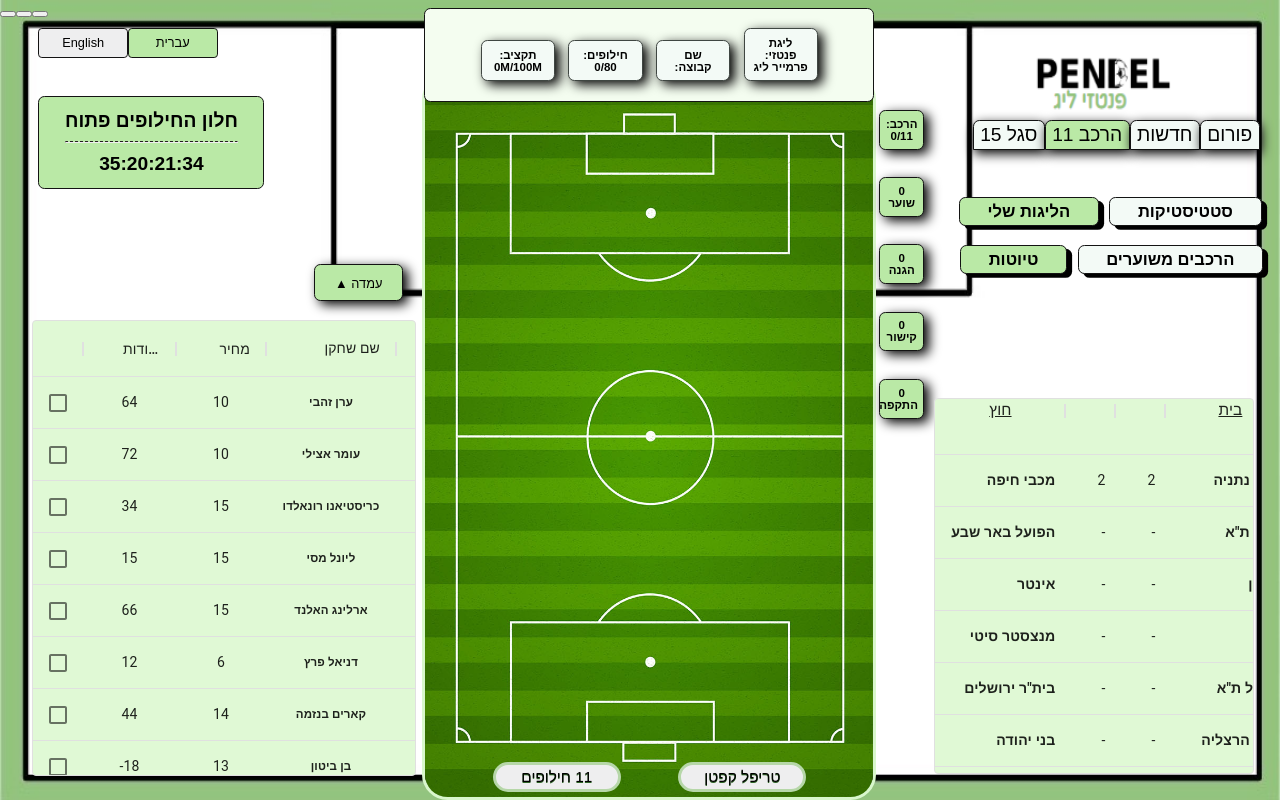
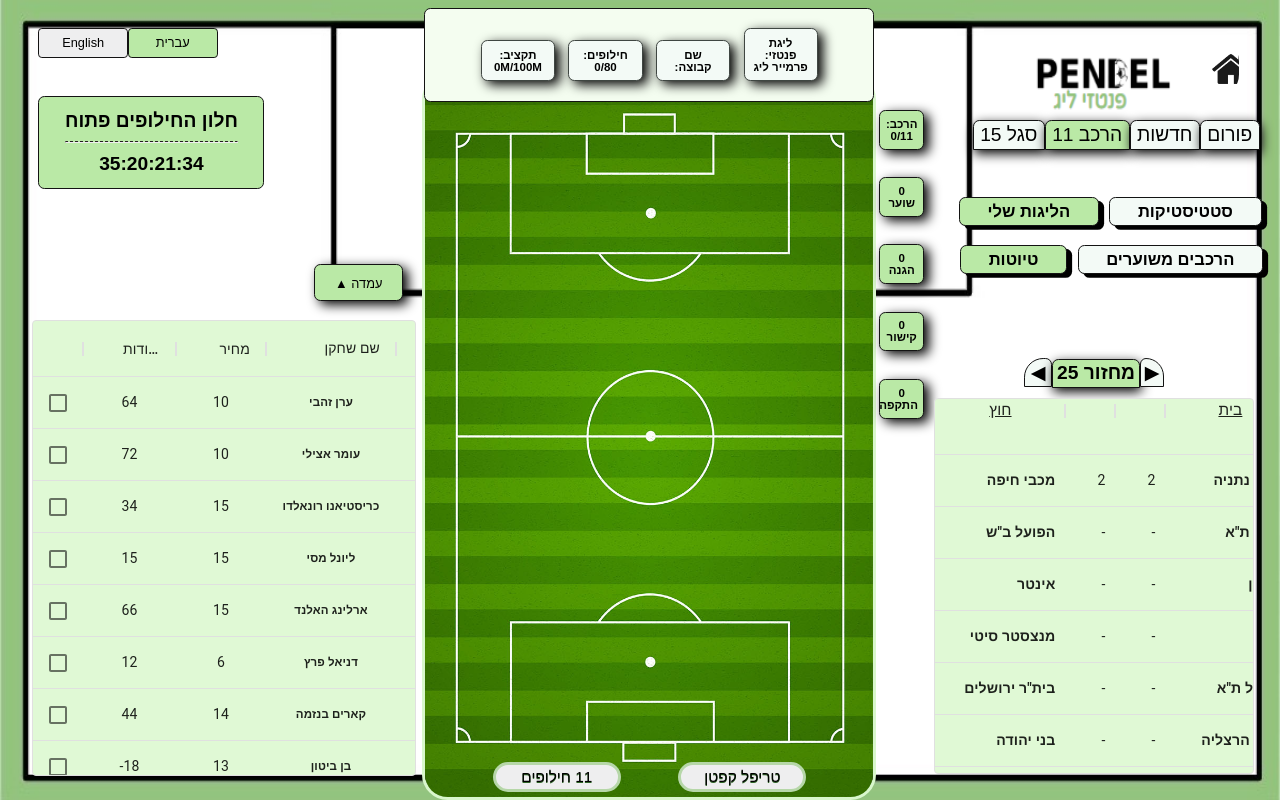
Before and after one commit to stavshay96/my-app, a React (Create React App) app: page /Fantasy in a window 1280 px wide. Built offline with nearby package versions, Linux system fonts and the light colour scheme.

Commit message:
gameweek and backHome BUTTONS

```diff
--- a/src/components/Fantasy/Fantasy.jsx
+++ b/src/components/Fantasy/Fantasy.jsx
@@ -12,6 +12,8 @@ import Field from "./Field";
 import SpecialChips from "./SpecialChips";
 import InfoAndFantasyOptions from "./InfoAndFantasyOptions";
 import MatchesList from "./MatchesList";
+import BackToHomePage from "../General/BackToHomePage";
+import HomePageImage from "../../images/HomePageImage.png"
 
 
 const Fantasy = (props) => {
@@ -28,6 +30,9 @@ const Fantasy = (props) => {
         <SpecialChips/>
         <InfoAndFantasyOptions/>
         <MatchesList/>
+        <BackToHomePage style={{position:'fixed', top:'4.5%', right:'3%', width:'4.5%',
+          backgroundSize: "cover",
+        backgroundPosition: '0vw 0.1vw', }}/>
         <img className= "fantasy-logo" src={require('../../images/FantasyLogo.png')}/>
 
     </div>
--- a/src/components/Fantasy/MatchesList.css
+++ b/src/components/Fantasy/MatchesList.css
@@ -11,3 +11,56 @@
     padding: 1% 2%;
     /*text-decoration: none;*/
 }
+
+.btnLeftArrow {
+    text-align: center;
+    background-color: #f3faf6;
+    border-radius: 1.5vw 0.5vw 0 0;
+    border: 0.15vw solid #131313;
+    display: inline-block;
+    cursor: pointer;
+    color: #000000;
+    font-family: sans-serif;
+    font-size: 1.5vw;
+    padding: 1% 3%;
+    /*  box-shadow: 0.1vw 0.3vw 0.9vw rgb(0, 0, 0);*/
+    /*text-decoration: none;*/
+}
+
+.btnLeftArrow:hover {
+    background-color: #b6d7a8;
+}
+
+.btnGameweek {
+    text-align: center;
+    background-color: #bae9a6;
+    border-radius: 0.5vw 0.5vw 0 0;
+    border: 0.15vw solid #131313;
+    display: inline-block;
+    color: #000000;
+    font-family: 'Alef', sans-serif;
+    font-size: 1.5vw;
+    font-weight: bold;
+    padding: 1.2% 2%;
+    box-shadow: 0.1vw 0.3vw 0.9vw rgb(0, 0, 0);
+    /*text-decoration: none;*/
+    /*width: 7%;*/
+}
+
+.btnRightArrow {
+    text-align: center;
+    background-color: #f3faf6;
+    border-radius: 0.5vw 1.5vw 0 0;
+    border: 0.15vw solid #131313;
+    cursor: pointer;
+    color: #000000;
+    font-family: sans-serif;
+    font-size: 1.5vw;
+    padding: 1% 2%;
+    /* box-shadow: 0.1vw 0.3vw 0.9vw rgb(0, 0, 0);*/
+    /*text-decoration: none;*/
+}
+
+.btnRightArrow:hover {
+    background-color: #b6d7a8;
+}
--- a/src/components/Fantasy/MatchesList.jsx
+++ b/src/components/Fantasy/MatchesList.jsx
@@ -1,4 +1,4 @@
-import React from "react";
+import {React , useState} from "react";
 import { DataGrid,  GridToolbar } from "@material-ui/data-grid";
 import Button from 'react-bootstrap/Button';
 import ButtonGroup from 'react-bootstrap/ButtonGroup';
@@ -15,7 +15,7 @@ const cols = [
 
 const rows =[
     {id:1, HomeTeam: 'מכבי נתניה' , ScoreHomeTeam:'2', ScoreAwayTeam: '2', AwayTeam: 'מכבי חיפה'},
-    {id:2, HomeTeam: 'מכבי ת"א' , ScoreHomeTeam:'-', ScoreAwayTeam: '-', AwayTeam: 'הפועל באר שבע'},
+    {id:2, HomeTeam: 'מכבי ת"א' , ScoreHomeTeam:'-', ScoreAwayTeam: '-', AwayTeam: 'הפועל ב"ש'},
     {id:3, HomeTeam: 'מילאן' , ScoreHomeTeam:'-', ScoreAwayTeam: '-', AwayTeam: 'אינטר'},
     {id:4, HomeTeam: 'פסז' , ScoreHomeTeam:'-', ScoreAwayTeam: '-', AwayTeam: 'מנצסטר סיטי'},
     {id:5, HomeTeam: ' הפועל ת"א' , ScoreHomeTeam:'-', ScoreAwayTeam: '-', AwayTeam: 'בית"ר ירושלים'},
@@ -41,14 +41,18 @@ function wrapCellTeamNameText(params) {
   }
 
 
+
 function MatchesList()
 {
+    const [gameweekNumber,SetGameweekNumber] = useState(25);
+    const gameweek = "מחזור";
+
     return(
         <div>
-            <ButtonGroup>
-                <Button></Button>
-                <Button></Button>
-                <Button></Button>
+            <ButtonGroup style={{position:'fixed', top:'44.8%', right:'5%', unicodeBidi:'plaintext', width:'15%' }}>
+                <Button className= "btnLeftArrow"> <span>&#9664;</span></Button>
+                <Button className= "btnGameweek"> {gameweek} {gameweekNumber} </Button>
+                <Button className= "btnRightArrow"><span>&#9654;</span></Button>
             </ButtonGroup>
 
 
--- a/src/components/Fantasy/PlayersList.jsx
+++ b/src/components/Fantasy/PlayersList.jsx
@@ -10,11 +10,11 @@ import { makeStyles } from "@material-ui/core/styles";
 import "./PlayersList.css";
 
 const columns = [
-  { field: "points", headerName: "נקודות", headerAlign: 'right', type: "number", width: 93, filterable: false, align: 'center' },
+  { field: "points", headerName: "נקודות", headerAlign: 'right', type: "number", width: 93, filterable: true, align: 'center' },
   { field: "price", headerName: "מחיר", headerAlign: 'right', type: "number", width: 90, filterable: true, align: 'center' },
-  { field: "playerName", headerName: "שם שחקן", headerAlign: 'right', width: 130, filterable: false,
+  { field: "playerName", headerName: "שם שחקן", headerAlign: 'right', width: 130, filterable: true,
   align: 'center',   renderCell: wrapCellPlayerNameText , renderHeader: wrapHeaderText },
-  {field: "position", headerName: " ", headerAlign: 'center', width: 70, filterable: false, align: 'center', renderCell: wrapCellPositionColor,
+  {field: "position", headerName: " ", headerAlign: 'center', width: 70, filterable: true, align: 'center', renderCell: wrapCellPositionColor,
  },
 ];
 
@@ -111,15 +111,29 @@ function PlayersList() {
 
       <DataGrid className={classes.root} style={{position:'fixed', top:'40%', right:'67.5%',
         width:'30%', height: '57%', backgroundColor: '#e0f9d5',     }}
-        filterModel={filterModel}
-        onFilterModelChange={handleFilterChange}
+       // filterModel={filterModel}
+       // onFilterModelChange={handleFilterChange}
         rows={rows}
         columns={columns}
         disableColumnMenu
         checkboxSelection
         hideFooter
+        filterMode="header"
         onSelectionModelChange={handleSelectionModelChange}
         selectionModel={selectionModel}
+       /* initialState={{
+          filter: {
+            filterModel: {
+              items: [
+                { field: 'points', operator: '>', value: '0' },
+                { field: 'price', operator: '>', value: '0' },
+                { field: 'price', operator: '<', value: '16' },
+
+
+            ],
+            },
+          },
+        }}*/
       />
 
     </div>
--- /dev/null
+++ b/src/components/General/BackToHomePage.css
@@ -0,0 +1,20 @@
+.btnBackToHomePage {
+    text-align: center;
+    background-image: url('../../images/HomePageImage.png');
+    min-height: 8%;
+    padding: 0.1% 0.1%;
+    /* background-attachment: cover;*/
+    background-repeat: no-repeat;
+    background-color: #ffffff;
+    border-radius: 2vw;
+    border: 0.25vw solid #ffffff;
+    display: inline-block;
+    cursor: pointer;
+    color: #000000;
+    font-family: 'Alef', sans-serif;
+    text-shadow: 0vw 0.1vw 0vw #2f6627;
+    position: 'fixed';
+    top: '5%';
+    right: '10%';
+    /*text-decoration: none;*/
+}
--- /dev/null
+++ b/src/components/General/BackToHomePage.jsx
@@ -0,0 +1,13 @@
+import React from "react";
+import { Button } from "react-bootstrap";
+import "./BackToHomePage.css"
+
+function BackToHomePage(props)
+{
+    return (
+        <Button className="btnBackToHomePage" style={props.style} />
+
+    )
+}
+
+export default BackToHomePage;
```
Also changed, not shown: src/images/HomePageImage.png (added).
